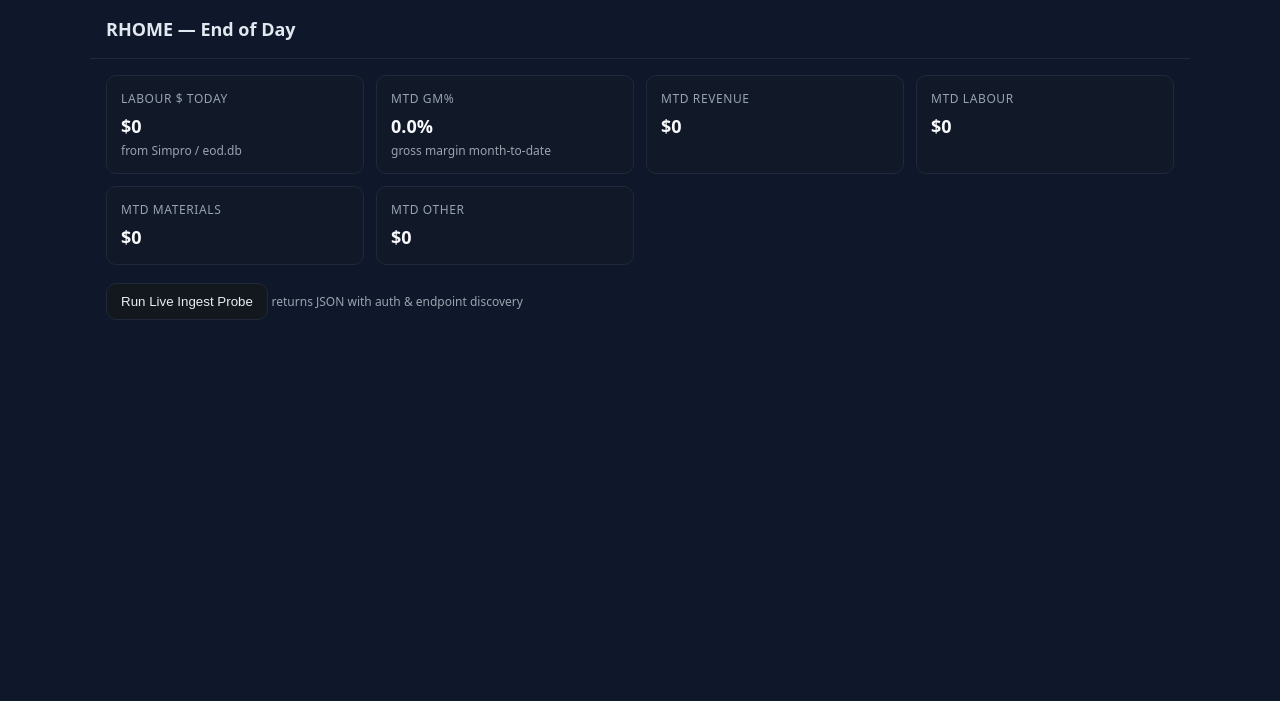
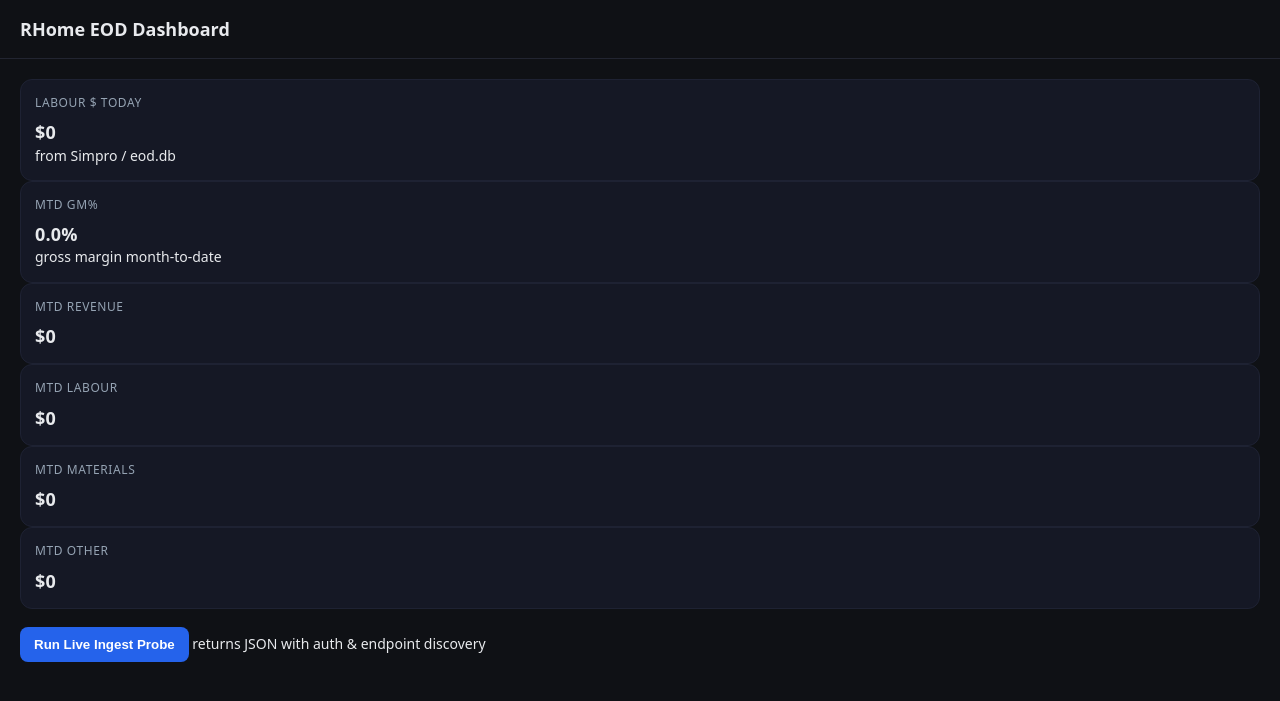
Before and after one commit to timlahey-hue/rhome_eod_webapp, a FastAPI app: page / in a window 1280 px wide. Shown: the top 701 px of the page. Run offline with FastAPI, Linux system fonts and the light colour scheme; data comes from the database, SQL or seed files in the repository.

Commit message:
Update base.html

```diff
--- a/rhome_eod_webapp/app/templates/base.html
+++ b/rhome_eod_webapp/app/templates/base.html
@@ -1,28 +1,32 @@
 <!doctype html>
 <html lang="en">
 <head>
-  <meta charset="utf-8" />
-  <title>RHOME EOD</title>
-  <meta name="viewport" content="width=device-width, initial-scale=1" />
-  <link rel="stylesheet" href="/static/styles.css?v={{ now|default(0) }}">
+  <meta charset="utf-8"/>
+  <title>RHome EOD</title>
+  <meta name="viewport" content="width=device-width, initial-scale=1"/>
+  <link rel="stylesheet" href="/static/styles.css"/>
   <style>
-    /* minimal fallback styling if /static/styles.css is missing */
-    body { font-family: system-ui, -apple-system, Segoe UI, Roboto, Arial, sans-serif; margin: 0; background: #0f172a; color: #e2e8f0; }
-    header { padding: 16px; border-bottom: 1px solid #1f2937; }
-    .wrap { max-width: 1100px; margin: 0 auto; padding: 16px; }
-    .cards { display: grid; grid-template-columns: repeat(auto-fit, minmax(220px, 1fr)); gap: 12px; }
-    .card { background: #111827; border: 1px solid #1f2937; border-radius: 10px; padding: 14px; }
-    .label { font-size: 12px; color: #94a3b8; text-transform: uppercase; letter-spacing: .06em; }
-    .value { font-size: 26px; font-weight: 700; margin-top: 6px; color: #f8fafc; }
-    .sub { font-size: 12px; color: #9ca3af; margin-top: 2px; }
-    .err { color: #fecaca; }
+    body { font-family: system-ui, -apple-system, Segoe UI, Roboto, Arial, sans-serif; margin: 0; background:#0f1115; color:#e8eaed; }
+    header { padding:16px 20px; border-bottom:1px solid #222531; }
+    main { padding:20px; }
+    h1 { font-size:18px; margin:0; font-weight:600; }
+    .grid { display:grid; grid-template-columns: repeat(auto-fit, minmax(220px, 1fr)); gap:14px; }
+    .card { background:#151825; border:1px solid #1e2233; border-radius:12px; padding:14px; }
+    .label { font-size:12px; color:#9aa0a6; margin-bottom:8px; }
+    .value { font-size:22px; font-weight:700; letter-spacing:.2px; }
+    .row { display:flex; gap:12px; align-items:center; flex-wrap:wrap; margin:16px 0; }
+    button, .btn { background:#2563eb; color:white; border:none; padding:10px 14px; border-radius:8px; cursor:pointer; font-weight:600; }
+    .muted { color:#9aa0a6; font-size:12px; }
+    .mono { font-family: ui-monospace, SFMono-Regular, Menlo, Consolas, "Liberation Mono", monospace; }
+    a { color:#9abaff; text-decoration:none; }
+    a:hover { text-decoration:underline; }
   </style>
 </head>
 <body>
-  <header class="wrap">
-    <h1 style="margin:0; font-size: 18px;">RHOME — End of Day</h1>
+  <header>
+    <h1>RHome EOD Dashboard</h1>
   </header>
-  <main class="wrap">
+  <main>
     {% block content %}{% endblock %}
   </main>
 </body>
```
